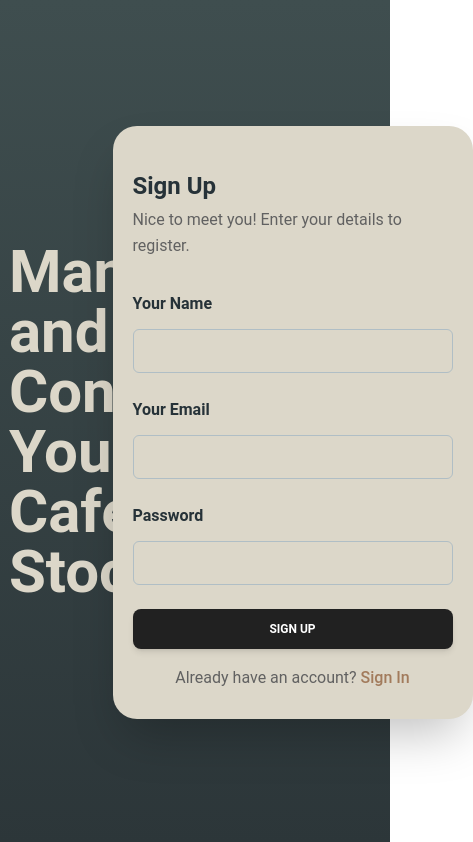
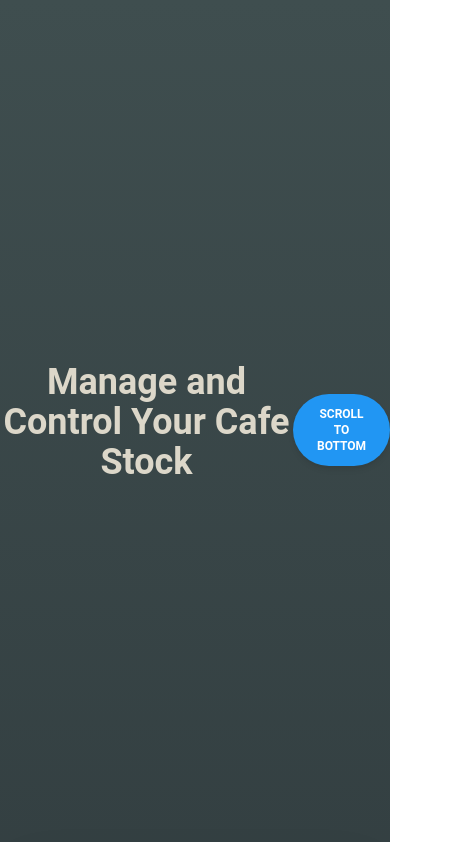
Before and after one commit to Project-Web-Development/Cafe-Stock-Management, a React (Create React App) app: page /signUp in a window 390 px wide. Shown: the top 842 px of the page, 473 px wide, since content can reach past the window. Built offline with nearby package versions, Linux system fonts and the light colour scheme; no server answers.

Commit message:
sign in v2

```diff
--- a/src/Pages/SignIn.jsx
+++ b/src/Pages/SignIn.jsx
@@ -2,12 +2,13 @@
 
 import { Card, Input, Button, Typography } from "@material-tailwind/react";
 import { useAuth } from "../Context/AuthContext";
-import React, { useState } from "react";
+import React, { useState, useEffect } from "react";
 import { signInWithEmailAndPassword } from "firebase/auth";
 import { auth } from "../Configs/firebaseConfig";
 import { Navigate } from "react-router";
 import Alert from "@mui/material/Alert";
 import Stack from "@mui/material/Stack";
+
 
 export default function SimpleRegistrationForm() {
   const { login } = useAuth();
@@ -15,6 +16,31 @@ export default function SimpleRegistrationForm() {
   const [password, setPassword] = useState("");
   const { isAuthenticated } = useAuth();
   const [erorAuth, setErorAuth] = useState(false);
+
+  const scrollToBottom = () => {
+    window.scrollTo({
+      top: document.body.scrollHeight,
+      behavior: 'smooth',
+    });
+  };
+
+  useEffect(() => {
+    // Add scroll event listener to hide/show scroll button based on scroll position
+    const scrollButton = document.getElementById('scrollButton');
+    const handleScroll = () => {
+      if (scrollButton) {
+        const isScrolled = window.scrollY > 0;
+        scrollButton.style.display = isScrolled ? 'none' : 'block';
+      }
+    };
+
+    window.addEventListener('scroll', handleScroll);
+
+    return () => {
+      window.removeEventListener('scroll', handleScroll);
+    };
+  }, []);
+
 
   if (isAuthenticated()) {
     return <Navigate to={"/home"} />;
@@ -41,14 +67,24 @@ export default function SimpleRegistrationForm() {
   };
 
   return (
-    <div className="flex justify-between bg-gradient-to-b from-[#3F4E4F] to-[#2C3639]">
-      <div className="w-1/2 flex items-center justify-center h-screen ">
-        <h1 className="text-6xl font-bold text-[#DCD7C9] ms-10">
-          Manage and Control Your Cafe Stock
+    // <div className="flex flex-row md:flex-row bg-gradient-to-b from-[#3F4E4F] to-[#2C3639]">
+    <div className="flex flex-col md:flex-row items-center bg-gradient-to-b from-[#3F4E4F] to-[#2C3639]">
+  <div className="w-full flex h-screen items-center justify-center">
+    <h1 className="md:text-6xl text-4xl text-center font-bold text-[#DCD7C9]">
+      Manage and Control Your Cafe Stock
         </h1>
+        <div className="md:hidden block">
+        <Button
+          id="scrollButton"
+          className=" bg-blue-500 text-white px-6 py-3 rounded-full transition duration-300 hover:bg-blue-600 focus:outline-none focus:ring focus:border-blue-300 mt-4"
+          onClick={scrollToBottom}
+        >
+          Scroll to Bottom
+        </Button>
+        </div>
       </div>
-      <div className="w-1/2 flex items-center justify-center">
-        <div className="flex justify-center ps-5 pe-5 pb-5 rounded-3xl shadow-2xl bg-[#DCD7C9]">
+      <div className="w-full flex items-center justify-center">
+    <div className="flex justify-center ps-5 pe-9 pb-5 rounded-3xl shadow-2xl bg-[#DCD7C9] mt-10">
           <Stack sx={{ width: "100%", position: "relative" }}>
             <Card color="transparent" shadow={false} className="mx-auto mt-11">
               <Typography variant="h3" color="blue-gray">
@@ -123,5 +159,6 @@ export default function SimpleRegistrationForm() {
         </div>
       </div>
     </div>
+    // </div>
   );
 }
--- a/src/Pages/SignUp.jsx
+++ b/src/Pages/SignUp.jsx
@@ -10,6 +10,30 @@ export default function SignUpForm() {
   const { isAuthenticated, login, signUp } = useAuth();
   const navigate = useNavigate();
   const [erorAuth, setErorAuth] = useState(false);
+
+  const scrollToBottom = () => {
+    window.scrollTo({
+      top: document.body.scrollHeight,
+      behavior: 'smooth',
+    });
+  };
+
+  useEffect(() => {
+    // Add scroll event listener to hide/show scroll button based on scroll position
+    const scrollButton = document.getElementById('scrollButton');
+    const handleScroll = () => {
+      if (scrollButton) {
+        const isScrolled = window.scrollY > 0;
+        scrollButton.style.display = isScrolled ? 'none' : 'block';
+      }
+    };
+
+    window.addEventListener('scroll', handleScroll);
+
+    return () => {
+      window.removeEventListener('scroll', handleScroll);
+    };
+  }, []);
 
   const [formData, setFormData] = useState({
     name: "",
@@ -54,13 +78,22 @@ export default function SignUpForm() {
   };
 
   return (
-    <div className="flex justify-between bg-gradient-to-b from-[#3F4E4F] to-[#2C3639]">
-      <div className="w-1/2 flex items-center justify-center h-screen">
-        <h1 className="text-6xl font-bold text-[#DCD7C9] ms-10">
-          Manage and Control Your Cafe Stock
+    <div className="flex flex-col md:flex-row items-center bg-gradient-to-b from-[#3F4E4F] to-[#2C3639]">
+    <div className="w-full flex h-screen items-center justify-center">
+    <h1 className="md:text-6xl text-4xl text-center font-bold text-[#DCD7C9]">
+      Manage and Control Your Cafe Stock
         </h1>
-      </div>
-      <div className="w-1/2 flex items-center justify-center">
+      <div className="md:hidden block">
+        <Button
+          id="scrollButton"
+          className=" bg-blue-500 text-white px-6 py-3 rounded-full transition duration-300 hover:bg-blue-600 focus:outline-none focus:ring focus:border-blue-300 mt-4"
+          onClick={scrollToBottom}
+        >
+          Scroll to Bottom
+        </Button>
+        </div>
+    </div>
+    <div className="w-1/2 flex items-center justify-center">
         <div className="flex justify-center ps-5 pe-5 pb-5 rounded-3xl shadow-2xl bg-[#DCD7C9]">
         <Stack sx={{ width: "100%", position: "relative" }}>
           <Card color="transparent" shadow={false} className="mx-auto mt-11">
```
